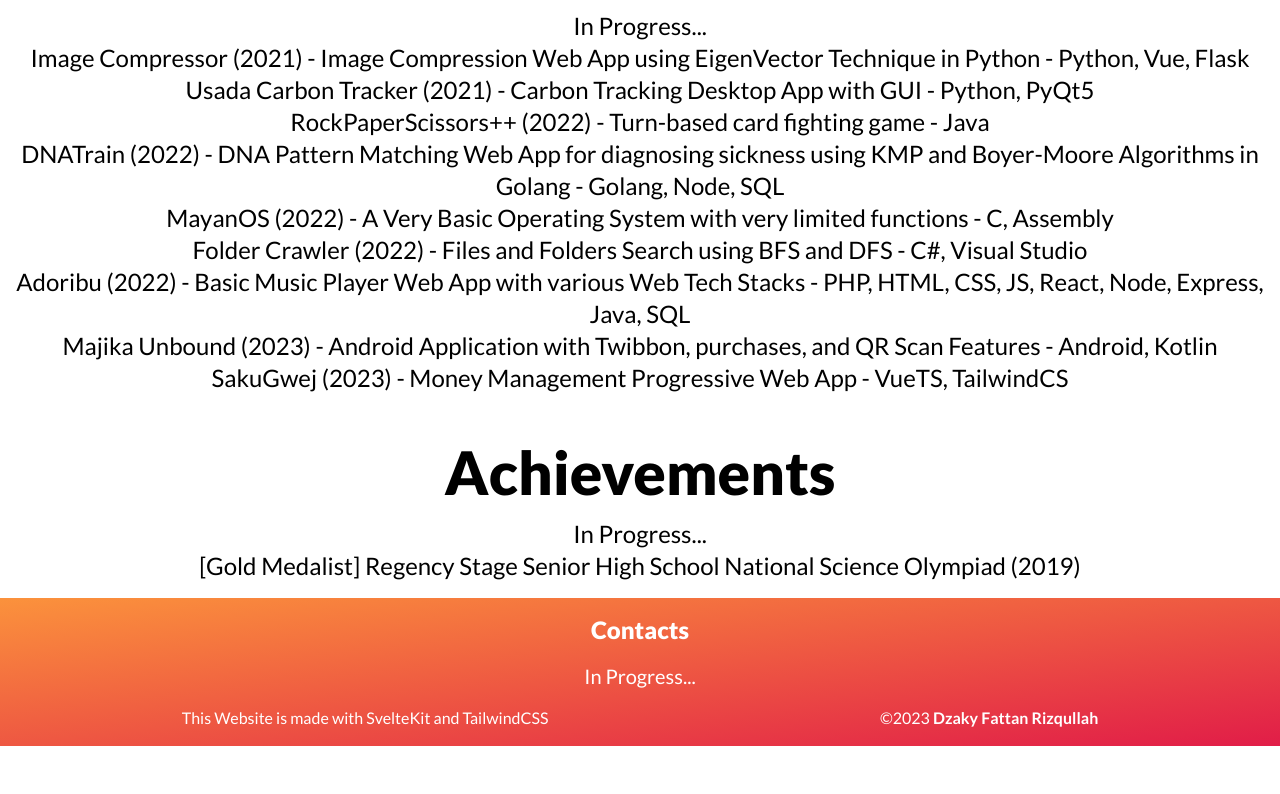
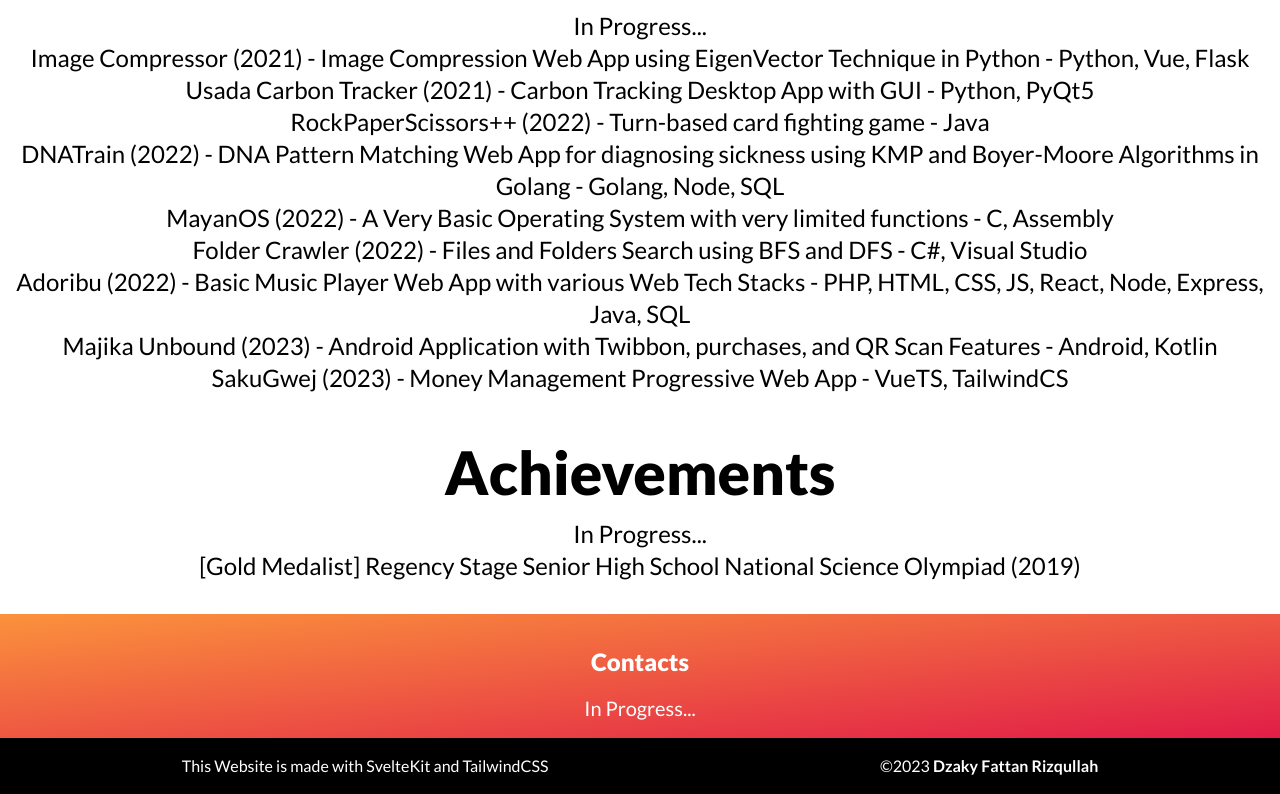
Before and after one commit to DzakyFattan/DzakyFattan.github.io, a SvelteKit app: page / in a window 1280 px wide. Shown: the part 1246-2040 px from the top of the page. Before the commit the page ends 1992 px from the top, so only its background shows below. Built offline with nearby package versions, Linux system fonts and the light colour scheme.

Commit message:
fix: progress

```diff
--- a/src/routes/+page.svelte
+++ b/src/routes/+page.svelte
@@ -43,3 +43,8 @@
 	<p>In Progress...</p>
 	<p>[Gold Medalist] Regency Stage Senior High School National Science Olympiad (2019)</p>
 </section>
+
+<section id="contacts" class="h-fit py-4 mb-0 text-white bg-gradient-to-br from-orange-400 to-rose-600">
+	<h1 class="text-2xl">Contacts</h1>
+    <p class="text-xl text-center">In Progress... <br></p>
+</section>
--- a/src/routes/Footer.svelte
+++ b/src/routes/Footer.svelte
@@ -1,8 +1,4 @@
-<footer class="h-fit text-white bg-gradient-to-br from-orange-400 to-rose-600">
-    <h1 class="text-2xl">Contacts</h1>
-    <p class="text-xl text-center">In Progress... <br></p>
-    <div class="flex flex-row justify-around p-4">
-        <p>This Website is made with SvelteKit and TailwindCSS</p>
-        <p>©2023 <b>Dzaky Fattan Rizqullah</b></p>
-    </div>
+<footer class="h-fit text-white bg-black flex flex-row justify-around p-4">
+    <p>This Website is made with SvelteKit and TailwindCSS</p>
+    <p>©2023 <b>Dzaky Fattan Rizqullah</b></p>
 </footer>
```
